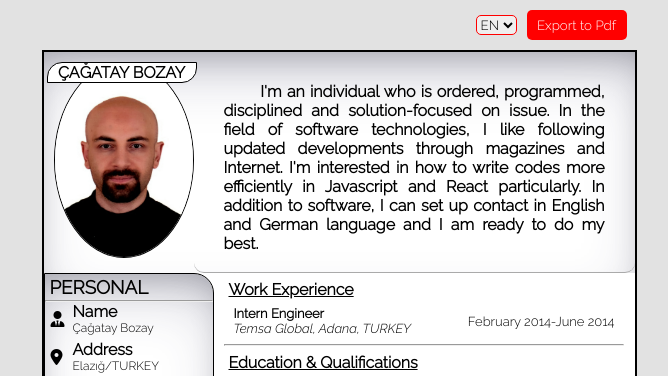
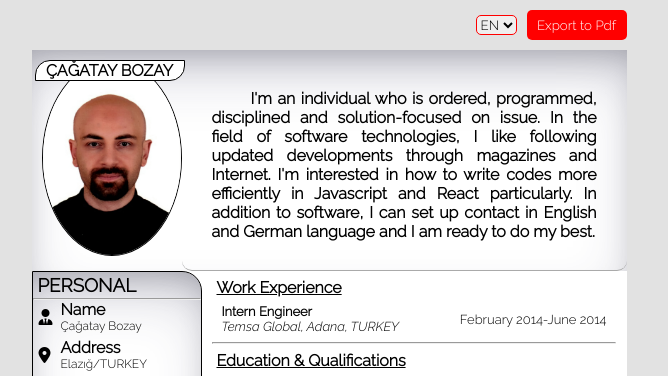
Before and after one commit to cbozay/Portfolio, a plain HTML site: page index.html in a window 1280 px wide. Shown: the top 376 px of the page, without its empty margins (311-979 px from the left). Drawn offline with Linux system fonts and the light colour scheme.

Commit message:
framework update

```diff
--- a/style.css
+++ b/style.css
@@ -28,6 +28,7 @@ ul {
   position: relative;
   min-width: 595px;
   max-width: 595px;
+  maggin-right: 20px;
 }
 
 .mainContainer {
@@ -35,9 +36,10 @@ ul {
   max-width: 100%;
   height: 900px;
   background-color: #fff;
-  border: 2px solid;
+  border-bottom: 1px solid;
+
   overflow: hidden;
-  margin: 50px 10px;
+  margin: 50px 2px 50px 0;
 }
 
 .top {
```
